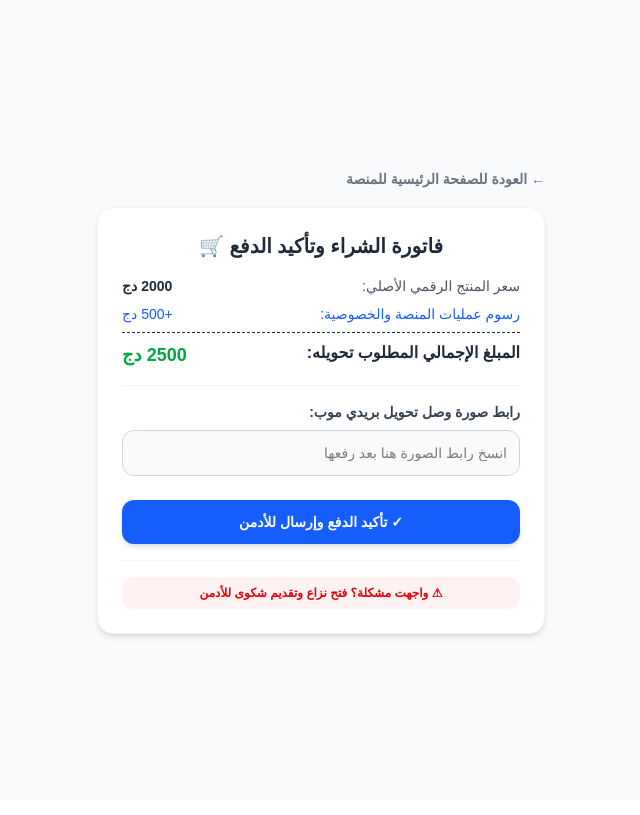
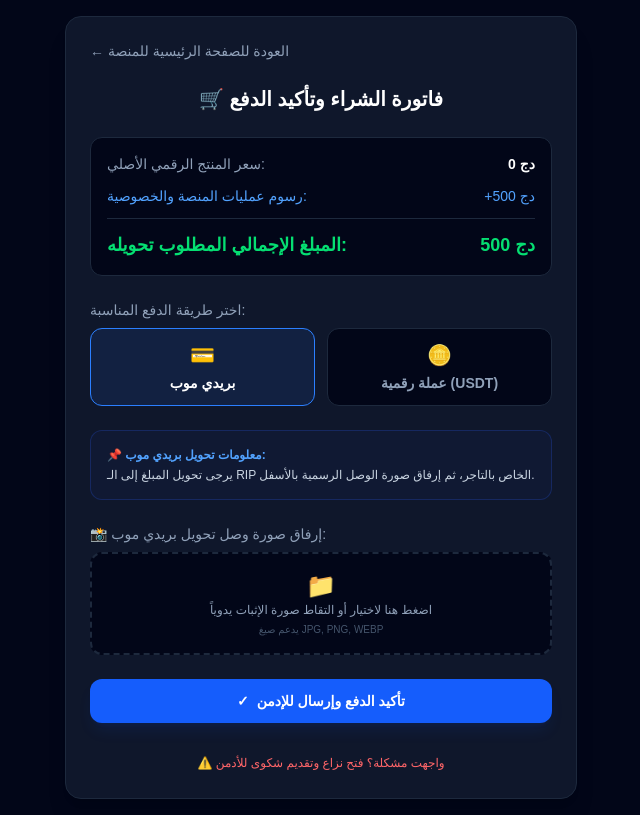
Before and after one commit to samsomprince-sys/dz-escrow-shop, a Next.js app: page /buyer/order in a window 1280 px wide. Shown: the whole page, without its empty margins (319-959 px from the left). Built offline with nearby package versions, Linux system fonts and the light colour scheme; no server answers.

Commit message:
update buyer page with dual payment methods and manual receipt file upload

```diff
--- a/app/buyer/order/page.tsx
+++ b/app/buyer/order/page.tsx
@@ -1,149 +1,161 @@
-'use client';
+"use client";
 
-import { useState, Suspense } from 'react';
-import { useSearchParams } from 'next/navigation';
-import { supabase } from '../../../lib/supabase';
+import { useState } from "react";
+import { useSearchParams } from "next/navigation";
 
-// 1. المكون الداخلي الذي يقرأ السعر والروابط ديناميكياً
-function OrderContent() {
+export default function BuyerOrderPage() {
   const searchParams = useSearchParams();
+  // قراءة السعر ديناميكياً وتأمين الحساب المادي
+  const basePrice = Number(searchParams.get("price")) || 0;
+  const platformFee = 500;
+  const totalPrice = basePrice + platformFee;
 
-  const orderId = searchParams.get('id') || "68c946cc-c7f8-45be-9bc0-d6ccfb3d0fb1";
-  const queryPrice = searchParams.get('price');
+  // الحالات الافتراضية للتحكم بالواجهة (بريدي موب هو الافتراضي)
+  const [paymentMethod, setPaymentMethod] = useState<"baridimob" | "crypto">("baridimob");
+  const [uploading, setUploading] = useState(false);
+  const [previewUrl, setPreviewUrl] = useState<string | null>(null);
 
-  const productPrice = queryPrice ? parseInt(queryPrice) : 2000;
+  // دالة معالجة ورفع صورة الوصل/الإثبات يدوياً
+  const handleFileChange = async (e: React.ChangeEvent<HTMLInputElement>) => {
+    const file = e.target.files?.[0];
+    if (!file) return;
 
-  const [proofUrl, setProofUrl] = useState('');
-  const [disputeReason, setDisputeReason] = useState('');
-  const [sending, setSending] = useState(false);
-  const [showDisputeForm, setShowDisputeForm] = useState(false);
+    // توليد معاينة فورية للمشتري لراحة المستخدم
+    setPreviewUrl(URL.createObjectURL(file));
+    setUploading(true);
 
-  const buyerFee = 500;
-  const totalAmount = productPrice + buyerFee;
-
-  const buyerId = "11111111-1111-1111-1111-111111111111";
-
-  async function handleSubmitOrder() {
-    if (!proofUrl) {
-      alert('الرجاء إدخال رابط صورة الوصل أولاً');
-      return;
+    try {
+      // هنا تضع كود الرفع الخاص بك إلى الـ Bucket (product-images أو bucket مخصص للإيصالات)
+      // مثال: const { data, error } = await supabase.storage.from('receipts').upload(newName, file);
+      console.log("يتم الآن رفع الملف إلى سوبابيز...", file.name);
+    } catch (err) {
+      console.error("خطأ أثناء الرفع:", err);
+    } finally {
+      setUploading(false);
     }
-    setSending(true);
-    alert('✓ تم إرسال وصل بريدي موب بنجاح! بانتظار مصادقة الأدمن لتفعيل الـ Escrow.');
-    setSending(false);
-  }
-
-  async function handleRaiseDispute() {
-    if (!disputeReason) {
-      alert('الرجاء كتابة سبب المشكلة أولاً');
-      return;
-    }
-    setSending(true);
-
-    const { error } = await supabase
-      .from('disputes')
-      .insert([{ order_id: orderId, raised_by_id: buyerId, reason: disputeReason }]);
-
-    if (error) {
-      alert('حدث خطأ: ' + error.message);
-    } else {
-      alert('✓ تم فتح النزاع بنجاح وإرساله للأدمن للفصل في الأموال!');
-      setShowDisputeForm(false);
-      setDisputeReason('');
-    }
-    setSending(false);
-  }
+  };
 
   return (
-    <div className="max-w-md w-full bg-white p-6 rounded-2xl shadow-md border border-gray-100 text-right">
-      <h1 className="text-xl font-bold text-gray-800 mb-4 text-center">فاتورة الشراء وتأكيد الدفع 🛒</h1>
+    <div className="min-h-screen bg-slate-950 text-white flex flex-col items-center justify-center p-4">
+      <div className="w-full max-w-lg bg-slate-900 border border-slate-800 rounded-2xl p-6 shadow-xl space-y-6">
 
-      <div className="space-y-2 border-b border-gray-100 pb-4 mb-4 text-sm text-gray-600">
-        <div className="flex justify-between">
-          <span>سعر المنتج الرقمي الأصلي:</span>
-          <span className="font-bold text-gray-800">{productPrice} دج</span>
+        {/* رابط العودة */}
+        <button className="text-sm text-slate-400 hover:text-white flex items-center gap-1 transition">
+          ← العودة للصفحة الرئيسية للمنصة
+        </button>
+
+        {/* عنوان الفاتورة */}
+        <h2 className="text-xl font-bold text-center flex items-center justify-center gap-2">
+          🛒 فاتورة الشراء وتأكيد الدفع
+        </h2>
+
+        {/* تفاصيل الحساب المالي المدمج */}
+        <div className="bg-slate-950 p-4 rounded-xl space-y-3 border border-slate-800">
+          <div className="flex justify-between text-sm">
+            <span className="text-slate-400">سعر المنتج الرقمي الأصلي:</span>
+            <span className="font-semibold">{basePrice} دج</span>
           </div>
-        <div className="flex justify-between text-blue-600 font-medium">
+          <div className="flex justify-between text-sm text-blue-400">
             <span>رسوم عمليات المنصة والخصوصية:</span>
-          <span>+{buyerFee} دج</span>
+            <span>+{platformFee} دج</span>
           </div>
-        <div className="flex justify-between font-bold text-base text-gray-800 pt-2 border-t border-dashed">
+          <hr className="border-slate-800" />
+          <div className="flex justify-between items-center text-lg font-bold text-green-400">
             <span>المبلغ الإجمالي المطلوب تحويله:</span>
-          <span className="text-green-600 text-lg">{totalAmount} دج</span>
+            <span>{totalPrice} دج</span>
           </div>
         </div>
 
-      <div className="mb-6">
-        <label className="block text-sm font-semibold text-gray-700 mb-2">رابط صورة وصل تحويل بريدي موب:</label>
-        <input
-          type="text"
-          placeholder="انسخ رابط الصورة هنا بعد رفعها"
-          value={proofUrl}
-          onChange={(e) => setProofUrl(e.target.value)}
-          className="w-full p-3 border border-gray-300 rounded-xl text-sm focus:outline-none focus:border-blue-500 bg-gray-50 text-right text-black"
-        />
+        {/* الشرط الأول: أداة اختيار طريقة الدفع الذكية */}
+        <div className="space-y-2">
+          <label className="text-sm text-slate-400 font-medium block">اختر طريقة الدفع المناسبة:</label>
+          <div className="grid grid-cols-2 gap-3">
+            <button
+              type="button"
+              onClick={() => setPaymentMethod("baridimob")}
+              className={`p-3 rounded-xl border flex flex-col items-center justify-center gap-1 transition ${
+                paymentMethod === "baridimob"
+                  ? "border-blue-500 bg-blue-500/10 text-white"
+                  : "border-slate-800 bg-slate-950 text-slate-400 hover:border-slate-700"
+              }`}
+            >
+              <span className="text-xl">💳</span>
+              <span className="text-sm font-semibold">بريدي موب</span>
+            </button>
+            <button
+              type="button"
+              onClick={() => setPaymentMethod("crypto")}
+              className={`p-3 rounded-xl border flex flex-col items-center justify-center gap-1 transition ${
+                paymentMethod === "crypto"
+                  ? "border-yellow-500 bg-yellow-500/10 text-white"
+                  : "border-slate-800 bg-slate-950 text-slate-400 hover:border-slate-700"
+              }`}
+            >
+              <span className="text-xl">🪙</span>
+              <span className="text-sm font-semibold">عملة رقمية (USDT)</span>
+            </button>
+          </div>
         </div>
 
-      <button
-        onClick={handleSubmitOrder}
-        disabled={sending}
-        className="w-full bg-blue-600 hover:bg-blue-700 text-white font-bold py-3 rounded-xl transition-all shadow-md text-sm mb-4"
-      >
-        {sending ? 'جاري الإرسال...' : '✓ تأكيد الدفع وإرسال للأدمن'}
-      </button>
+        {/* التعليمات الديناميكية بناءً على اختيار الدفع */}
+        {paymentMethod === "baridimob" ? (
+          <div className="bg-blue-950/20 border border-blue-900/50 p-4 rounded-xl text-xs space-y-1 text-slate-300">
+            <p className="font-semibold text-blue-400">📌 معلومات تحويل بريدي موب:</p>
+            <p>يرجى تحويل المبلغ إلى الـ RIP الخاص بالتاجر، ثم إرفاق صورة الوصل الرسمية بالأسفل.</p>
+          </div>
+        ) : (
+          <div className="bg-yellow-950/20 border border-yellow-900/50 p-4 rounded-xl text-xs space-y-1 text-slate-300">
+            <p className="font-semibold text-yellow-400">📌 معلومات الدفع بالعملات الرقمية:</p>
+            <p>شبكة التحويل: <span className="text-white font-mono">TRC-20</span></p>
+            <p>يرجى تصوير لقطة الشاشة (Screenshot) لنجاح عملية التحويل التي تشمل رقم المعاملة (TXID).</p>
+          </div>
+        )}
 
-      <div className="border-t border-gray-100 pt-4">
-        {!showDisputeForm ? (
-          <button
-            onClick={() => setShowDisputeForm(true)}
-            className="w-full bg-red-50 hover:bg-red-100 text-red-600 font-semibold py-2 rounded-xl transition-colors text-xs"
-          >
-            ⚠ واجهت مشكلة؟ فتح نزاع وتقديم شكوى للأدمن
-          </button>
+        {/* الشرط الثاني: إرفاق صورة يدوياً بدلاً من الرابط النصي */}
+        <div className="space-y-2">
+          <label className="text-sm text-slate-400 font-medium block">
+            {paymentMethod === "baridimob" ? "📸 إرفاق صورة وصل تحويل بريدي موب:" : "📸 إرفاق إثبات تحويل العملة الرقمية:"}
+          </label>
+
+          <div className="flex flex-col items-center justify-center border-2 border-dashed border-slate-800 rounded-xl p-4 bg-slate-950 hover:border-slate-700 transition relative group cursor-pointer">
+            <input
+              type="file"
+              accept="image/*"
+              onChange={handleFileChange}
+              className="absolute inset-0 w-full h-full opacity-0 cursor-pointer z-10"
+              disabled={uploading}
+            />
+
+            {previewUrl ? (
+              <div className="w-full flex flex-col items-center space-y-2">
+                {/* eslint-disable-next-line @next/next/no-img-element */}
+                <img src={previewUrl} alt="Preview" className="max-h-32 object-contain rounded-lg border border-slate-800" />
+                <span className="text-xs text-green-400">✓ تم اختيار الصورة بنجاح {uploading && "(جاري الرفع...)"}</span>
+              </div>
             ) : (
-          <div className="bg-red-50 p-4 rounded-xl border border-red-100">
-            <label className="block text-xs font-bold text-red-700 mb-2">اكتب تفاصيل مشكلتك للأدمن بالتفصيل:</label>
-            <textarea
-              placeholder="مثال: الكود الرقمي لا يعمل أو التاجر لم يسلمني الحساب..."
-              value={disputeReason}
-              onChange={(e) => setDisputeReason(e.target.value)}
-              className="w-full p-3 border border-red-300 rounded-xl text-xs bg-white h-20 resize-none focus:outline-none text-right text-black"
-            />
-            <div className="flex gap-2 mt-3">
-              <button
-                onClick={handleRaiseDispute}
-                disabled={sending}
-                className="flex-1 bg-red-600 hover:bg-red-700 text-white font-bold py-2 rounded-lg text-xs transition-colors"
-              >
-                إرسال الشكوى للمحكمة
-              </button>
-              <button
-                onClick={() => setShowDisputeForm(false)}
-                className="bg-gray-300 hover:bg-gray-400 text-gray-700 font-medium px-3 py-2 rounded-lg text-xs transition-colors"
-              >
-                إلغاء
-              </button>
-            </div>
+              <div className="text-center space-y-1">
+                <span className="text-2xl text-slate-500 group-hover:text-slate-400">📁</span>
+                <p className="text-xs text-slate-400">اضغط هنا لاختيار أو التقاط صورة الإثبات يدوياً</p>
+                <p className="text-[10px] text-slate-600">يدعم صيغ JPG, PNG, WEBP</p>
               </div>
             )}
           </div>
         </div>
-  );
-}
 
-// 2. المكون الأساسي للتصدير والذي يقوم بالتغليف الآمن لمنع تعارض السيرفر
-export default function BuyerOrderPage() {
-  return (
-    <div className="min-h-screen bg-gray-50 p-6 flex flex-col items-center justify-center" dir="rtl">
-      <div className="w-full max-w-md mb-4 text-right">
-        <a href="/" className="inline-flex items-center text-sm font-semibold text-gray-500 hover:text-blue-600 transition-colors">
-          ← العودة للصفحة الرئيسية للمنصة
-        </a>
+        {/* زر الإجراء الرئيسي المعزز */}
+        <button
+          disabled={uploading}
+          className="w-full bg-blue-600 hover:bg-blue-700 disabled:bg-slate-800 disabled:text-slate-600 font-semibold py-3 px-4 rounded-xl text-sm transition flex items-center justify-center gap-2 shadow-lg shadow-blue-600/10"
+        >
+          <span>✓</span> تأكيد الدفع وإرسال للإدمن
+        </button>
+
+        {/* فتح نزاع */}
+        <button className="w-full text-center text-xs text-red-400 hover:text-red-300 font-medium transition pt-2">
+          ⚠️ واجهت مشكلة؟ فتح نزاع وتقديم شكوى للأدمن
+        </button>
+
       </div>
-
-      <Suspense fallback={<div className="text-center py-6 text-gray-500">جاري تحميل الفاتورة الديناميكية...</div>}>
-        <OrderContent />
-      </Suspense>
     </div>
   );
 }
```
Lines whose indentation alone changed are shown as unchanged.
